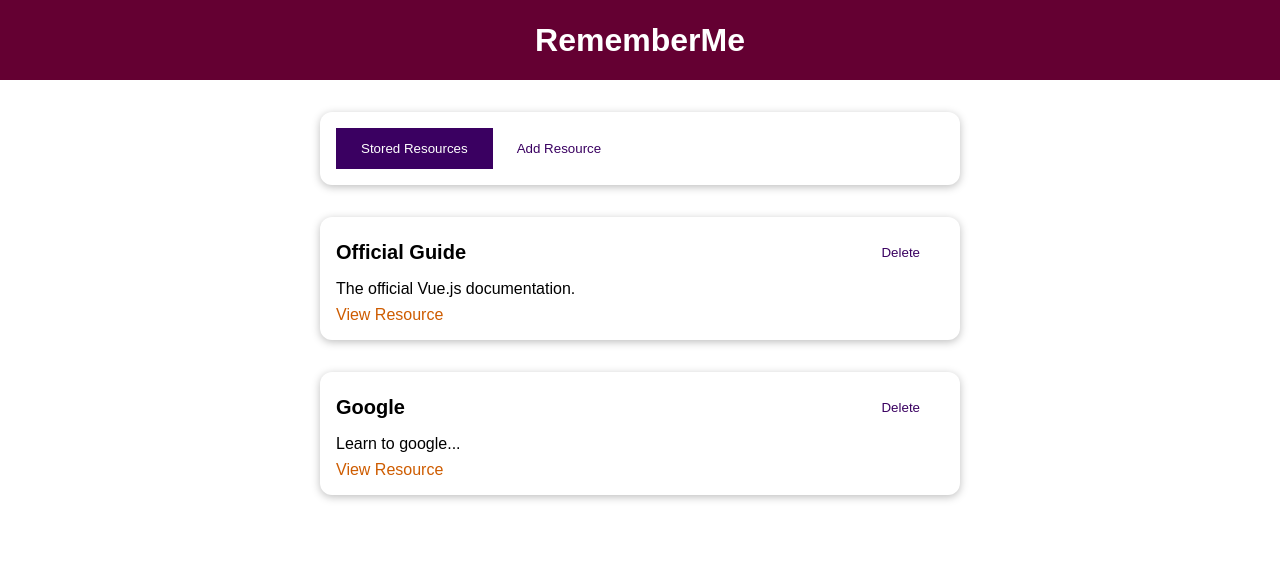
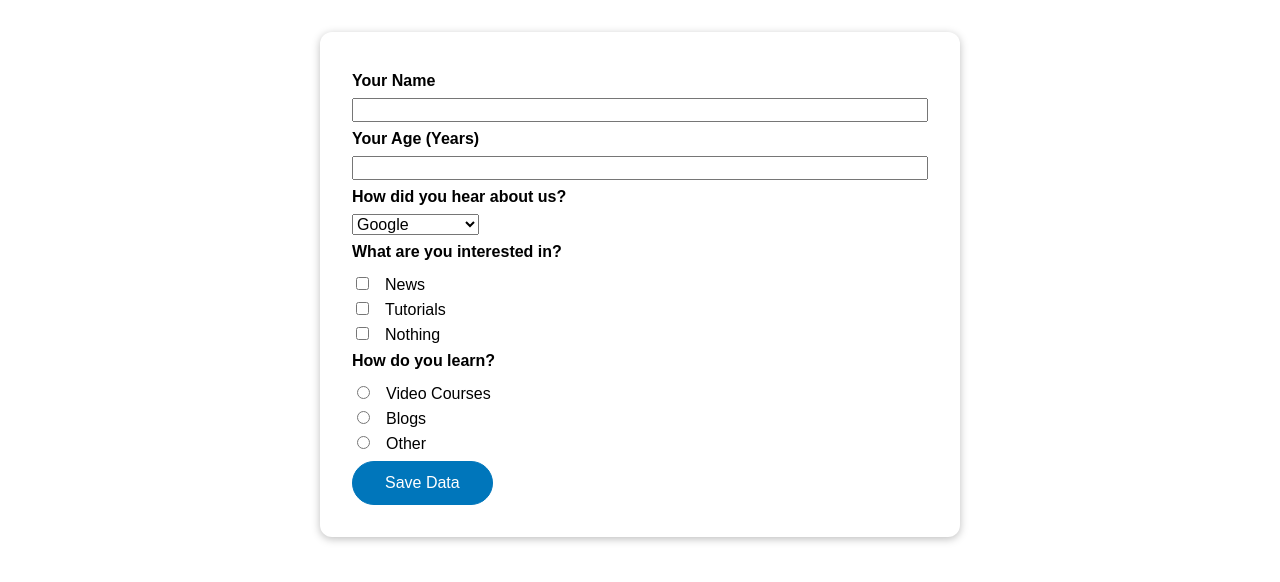
Before and after one commit to MRAlirad/Vue-Projects, a Vue app: page / in a window 1280 px wide. Shown: the top 582 px of the page. Built offline with nearby package versions, Linux system fonts and the light colour scheme.

Commit message:
form - name input

```diff
--- a/src/App.vue
+++ b/src/App.vue
@@ -2,7 +2,8 @@
 	<!-- <MyGoals /> -->
 	<!-- <MonsterSlayer /> -->
 	<!-- <FriendsContact /> -->
-	<LearningResourcesApp />
+	<!-- <LearningResourcesApp /> -->
+	<Form />
 </template>
 
 <script>
@@ -10,6 +11,7 @@
 	import MonsterSlayer from './projects/monsterSlayer/MonsterSlayer.vue';
 	import FriendsContact from './projects/friends-contact-info/FriendsContact.vue';
 	import LearningResourcesApp from './projects/learning-resources/LearningResourcesApp.vue';
+	import Form from './projects/form/Form.vue';
 
 	export default {
 		name: 'App',
@@ -17,7 +19,8 @@
 			MyGoals,
 			MonsterSlayer,
 			FriendsContact,
-			LearningResourcesApp
+			LearningResourcesApp,
+			Form,
 		},
 	};
 </script>
--- /dev/null
+++ b/src/projects/form/Form.vue
@@ -0,0 +1,183 @@
+<template>
+	<form @submit.prevent="submitForm">
+		<div class="form-control">
+			<label for="name">Your Name</label>
+			<input
+				id="name"
+				type="text"
+				name="user-name"
+				v-model="userName"
+			/>
+		</div>
+		<div class="form-control">
+			<label for="age">Your Age (Years)</label>
+			<input
+				id="age"
+				name="age"
+				type="number"
+			/>
+		</div>
+		<div class="form-control">
+			<label for="referrer">How did you hear about us?</label>
+			<select
+				id="referrer"
+				name="referrer"
+			>
+				<option value="google">Google</option>
+				<option value="wom">Word of mouth</option>
+				<option value="newspaper">Newspaper</option>
+			</select>
+		</div>
+		<div class="form-control">
+			<h2>What are you interested in?</h2>
+			<div>
+				<input
+					id="interest-news"
+					name="interest"
+					type="checkbox"
+					value="news"
+				/>
+				<label for="interest-news">News</label>
+			</div>
+			<div>
+				<input
+					id="interest-tutorials"
+					name="interest"
+					type="checkbox"
+					value="tutorials"
+				/>
+				<label for="interest-tutorials">Tutorials</label>
+			</div>
+			<div>
+				<input
+					id="interest-nothing"
+					name="interest"
+					type="checkbox"
+					value="nothing"
+				/>
+				<label for="interest-nothing">Nothing</label>
+			</div>
+		</div>
+		<div class="form-control">
+			<h2>How do you learn?</h2>
+			<div>
+				<input
+					id="how-video"
+					name="how"
+					type="radio"
+					value="video"
+				/>
+				<label for="how-video">Video Courses</label>
+			</div>
+			<div>
+				<input
+					id="how-blogs"
+					name="how"
+					type="radio"
+					value="blogs"
+				/>
+				<label for="how-blogs">Blogs</label>
+			</div>
+			<div>
+				<input
+					id="how-other"
+					name="how"
+					type="radio"
+					value="other"
+				/>
+				<label for="how-other">Other</label>
+			</div>
+		</div>
+		<div>
+			<button type="submit">Save Data</button>
+		</div>
+	</form>
+</template>
+
+<script>
+	export default {
+		name: 'Form',
+		data() {
+			return {
+				userName: '',
+			};
+		},
+		methods: {
+			submitForm() {
+                console.log(this.userName)
+            },
+		},
+	};
+</script>
+
+<style scoped>
+	form {
+		margin: 2rem auto;
+		max-width: 40rem;
+		border-radius: 12px;
+		box-shadow: 0 2px 8px rgba(0, 0, 0, 0.26);
+		padding: 2rem;
+		background-color: #ffffff;
+	}
+
+	.form-control {
+		margin: 0.5rem 0;
+	}
+
+	.form-control.invalid input {
+		border-color: red;
+	}
+
+	.form-control.invalid label {
+		color: red;
+	}
+
+	label {
+		font-weight: bold;
+	}
+
+	h2 {
+		font-size: 1rem;
+		margin: 0.5rem 0;
+	}
+
+	input,
+	select {
+		display: block;
+		width: 100%;
+		font: inherit;
+		margin-top: 0.5rem;
+	}
+
+	select {
+		width: auto;
+	}
+
+	input[type='checkbox'],
+	input[type='radio'] {
+		display: inline-block;
+		width: auto;
+		margin-right: 1rem;
+	}
+
+	input[type='checkbox'] + label,
+	input[type='radio'] + label {
+		font-weight: normal;
+	}
+
+	button {
+		font: inherit;
+		border: 1px solid #0076bb;
+		background-color: #0076bb;
+		color: white;
+		cursor: pointer;
+		padding: 0.75rem 2rem;
+		border-radius: 30px;
+	}
+
+	button:hover,
+	button:active {
+		border-color: #002350;
+		background-color: #002350;
+	}
+</style>
```
